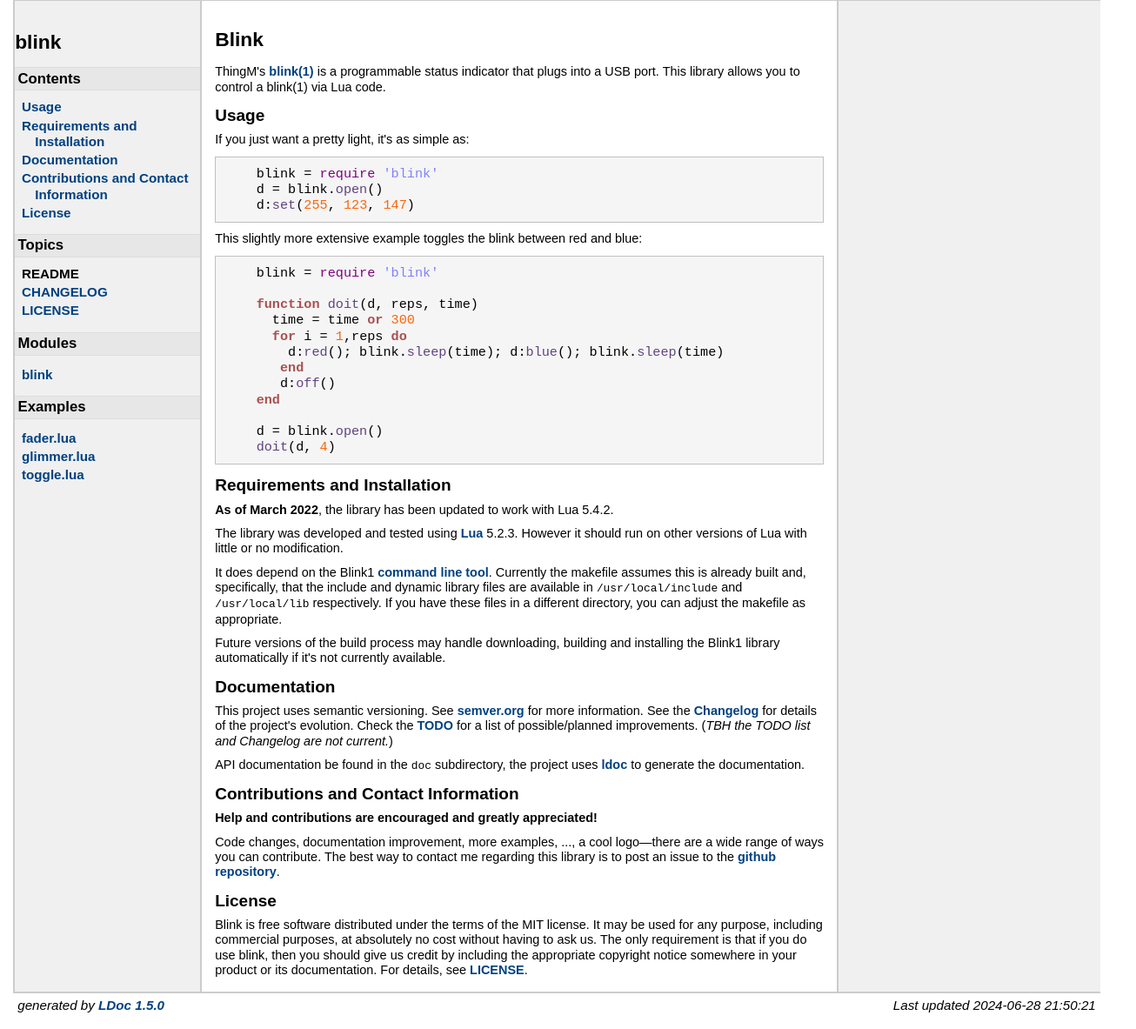
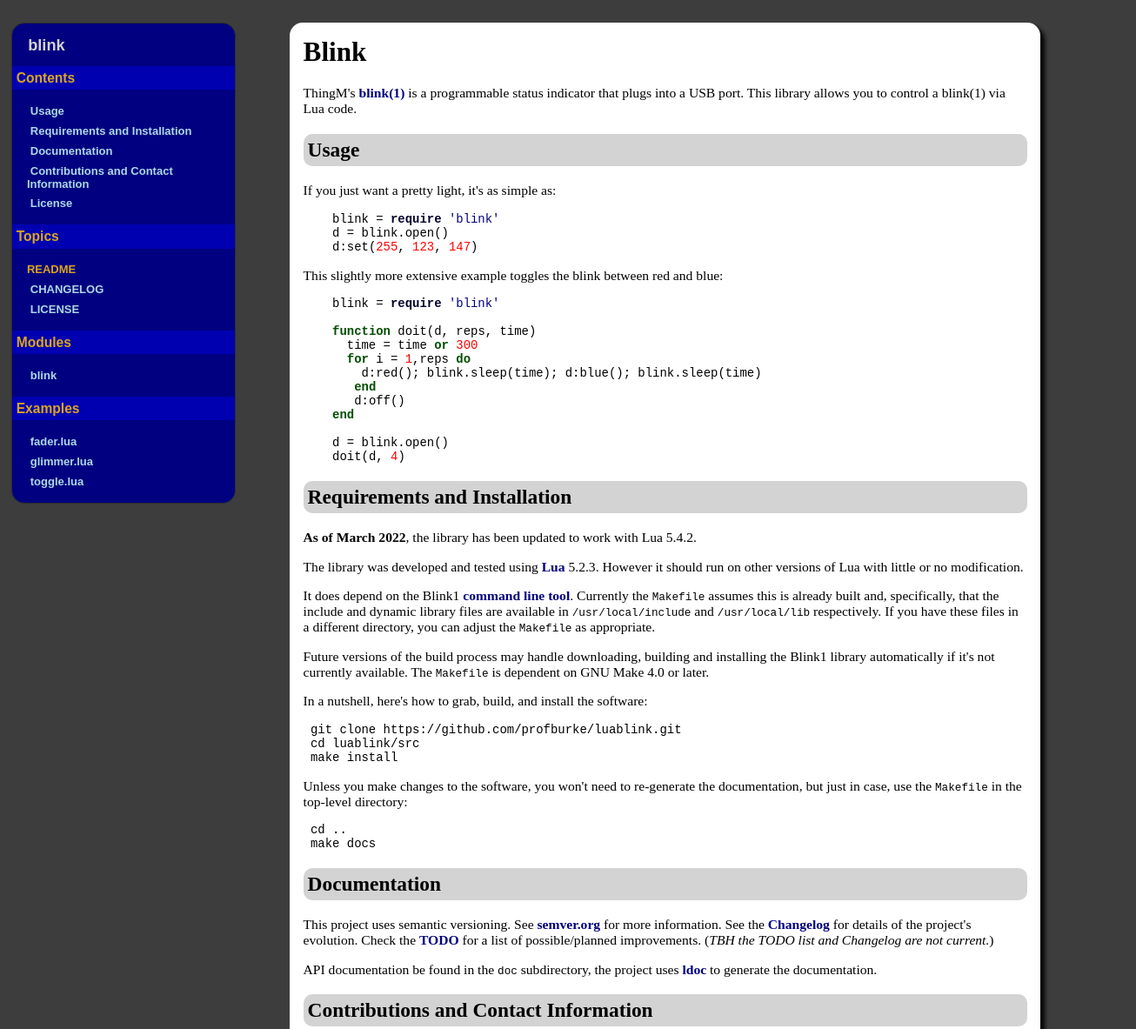
Before and after one commit to profburke/luablink, a plain HTML site: page doc/topics/README.md.html in a window 1280 px wide. Shown: the top 1183 px of the page at 87% size, 1306 px wide, since content can reach past the window. Drawn offline with Linux system fonts and the light colour scheme.

Commit message:
updates docs, README, TODO

```diff
--- a/doc/ldoc.css
+++ b/doc/ldoc.css
@@ -1,303 +1,97 @@
-/* BEGIN RESET
-
-Copyright (c) 2010, Yahoo! Inc. All rights reserved.
-Code licensed under the BSD License:
-http://developer.yahoo.com/yui/license.html
-version: 2.8.2r1
-*/
-html {
-    color: #000;
-    background: #FFF;
-}
-body,div,dl,dt,dd,ul,ol,li,h1,h2,h3,h4,h5,h6,pre,code,form,fieldset,legend,input,button,textarea,p,blockquote,th,td {
-    margin: 0;
-    padding: 0;
-}
-table {
-    border-collapse: collapse;
-    border-spacing: 0;
-}
-fieldset,img {
-    border: 0;
-}
-address,caption,cite,code,dfn,em,strong,th,var,optgroup {
-    font-style: inherit;
-    font-weight: inherit;
-}
-del,ins {
-    text-decoration: none;
-}
-li {
-    margin-left: 20px;
-}
-caption,th {
-    text-align: left;
-}
-h1,h2,h3,h4,h5,h6 {
-    font-size: 100%;
-    font-weight: bold;
-}
-q:before,q:after {
-    content: '';
-}
-abbr,acronym {
-    border: 0;
-    font-variant: normal;
-}
-sup {
-    vertical-align: baseline;
-}
-sub {
-    vertical-align: baseline;
-}
-legend {
-    color: #000;
-}
-input,button,textarea,select,optgroup,option {
-    font-family: inherit;
-    font-size: inherit;
-    font-style: inherit;
-    font-weight: inherit;
-}
-input,button,textarea,select {*font-size:100%;
-}
-/* END RESET */
+/* LDoc stylesheet, by Nils Nordman <nino at nordman.org>. */
 
 body {
-    margin-left: 1em;
-    margin-right: 1em;
-    font-family: arial, helvetica, geneva, sans-serif;
-    background-color: #ffffff; margin: 0px;
+  padding: 2em 1em 2em 1em;
+  margin: 0;
+  background-color: #3D3D3D;
+  width: 100%;
+  font-size: small;
 }
 
-code, tt { font-family: monospace; font-size: 1.1em; }
-span.parameter { font-family:monospace; }
-span.parameter:after { content:":"; }
-span.types:before { content:"("; }
-span.types:after { content:")"; }
-.type { font-weight: bold; font-style:italic }
+a:link { text-decoration: none; }
 
-body, p, td, th { font-size: .95em; line-height: 1.2em;}
+#navigation {
+  float: left;
+  width: 20%;
+  border-radius: 15px;
+  -moz-border-radius: 15px;
 
-p, ul { margin: 10px 0 0 0px;}
-
-strong { font-weight: bold;}
-
-em { font-style: italic;}
-
-h1 {
-    font-size: 1.5em;
-    margin: 20px 0 20px 0;
-}
-h2, h3, h4 { margin: 15px 0 10px 0; }
-h2 { font-size: 1.25em; }
-h3 { font-size: 1.15em; }
-h4 { font-size: 1.06em; }
-
-a:link { font-weight: bold; color: #004080; text-decoration: none; }
-a:visited { font-weight: bold; color: #006699; text-decoration: none; }
-a:link:hover { text-decoration: underline; }
-
-hr {
-    color:#cccccc;
-    background: #00007f;
-    height: 1px;
+  background-color: navy;
+  font-family: Arial Bold,Gadget,sans-serif;
+  color: lightgray;
+  vertical-align: top;
+  color: goldenrod;
+  border: 1px solid #2d2d2d;
 }
 
-blockquote { margin-left: 3em; }
-
-ul { list-style-type: disc; }
-
-p.name {
-    font-family: "Andale Mono", monospace;
-    padding-top: 1em;
-}
-
-pre {
-    background-color: rgb(245, 245, 245);
-    border: 1px solid #C0C0C0; /* silver */
-    padding: 10px;
-    margin: 10px 0 10px 0;
-    overflow: auto;
-    font-family: "Andale Mono", monospace;
-}
-
-pre.example {
-    font-size: .85em;
-}
-
-table.index { border: 1px #00007f; }
-table.index td { text-align: left; vertical-align: top; }
-
-#container {
-    margin-left: 1em;
-    margin-right: 1em;
-    background-color: #f0f0f0;
-}
-
-#product {
-    text-align: center;
-    border-bottom: 1px solid #cccccc;
-    background-color: #ffffff;
-}
-
-#product big {
-    font-size: 2em;
-}
-
-#main {
-    background-color: #f0f0f0;
-    border-left: 2px solid #cccccc;
-}
-
-#navigation {
-    float: left;
-    width: 14em;
-    vertical-align: top;
-    background-color: #f0f0f0;
-    overflow: visible;
+#navigation h1 {
+  font-size: 1.4em;
+  padding-left:  1em;
+  color: lightgray;
+  margin-top: 0;
 }
 
 #navigation h2 {
-    background-color:#e7e7e7;
-    font-size:1.1em;
-    color:#000000;
-    text-align: left;
-    padding:0.2em;
-    border-top:1px solid #dddddd;
-    border-bottom:1px solid #dddddd;
+  background-color: #0000b0;
+  font-size: 1.2em;
+  padding: 0.3em;
 }
 
-#navigation ul
-{
-    font-size:1em;
-    list-style-type: none;
-    margin: 1px 1px 10px 1px;
+#navigation ul {
+  list-style: none;
+  padding: 0;
+  margin-left: 1em;
 }
 
 #navigation li {
-    text-indent: -1em;
-    display: block;
-    margin: 3px 0px 0px 22px;
+  padding: 0.3em;
 }
 
-#navigation li li a {
-    margin: 0px 3px 0px -1em;
+#navigation a {
+  font-weight: bold;
+  color: lightblue;
+  padding: 0.3em;
+}
+
+#navigation a:hover {
+  background-color: #2D2D2D;
+  border-radius: 5px;
 }
 
 #content {
-    margin-left: 14em;
-    padding: 1em;
-    width: 700px;
-    border-left: 2px solid #cccccc;
-    border-right: 2px solid #cccccc;
-    background-color: #ffffff;
+  background-color: white;
+  margin-left: 25%;
+  width: 65%;
+  border-radius: 15px;
+  -moz-border-radius: 15px;
+  padding: 1em;
+  box-shadow: 5px 5px 5px black;
+  font-size: 1.2em;
+  overflow: visible;
 }
 
-#about {
-    clear: both;
-    padding: 5px;
-    border-top: 2px solid #cccccc;
-    background-color: #ffffff;
+#content a { font-weight: bold; color: navy; }
+#content a:hover { text-decoration: underline; }
+#content h1 { margin-top: 0; }
+
+#content h2 {
+  border-radius: 10px;
+  -moz-border-radius: 10px;
+  padding: 5px;
+  background-color: lightgrey;
 }
 
-@media print {
-    body {
-        font: 12pt "Times New Roman", "TimeNR", Times, serif;
-    }
-    a { font-weight: bold; color: #004080; text-decoration: underline; }
+#content dt { padding: 1em; border-top: 1px solid #aaa; }
+#content td { border-bottom: 1px dotted lightgray; }
+#content pre { font-size: 1.1em; }
 
-    #main {
-        background-color: #ffffff;
-        border-left: 0px;
-    }
+#about { text-align: center; margin-top: 1em; }
+#about a { color: darkgray; }
 
-    #container {
-        margin-left: 2%;
-        margin-right: 2%;
-        background-color: #ffffff;
-    }
-
-    #content {
-        padding: 1em;
-        background-color: #ffffff;
-    }
-
-    #navigation {
-        display: none;
-    }
-    pre.example {
-        font-family: "Andale Mono", monospace;
-        font-size: 10pt;
-        page-break-inside: avoid;
-    }
-}
-
-table.module_list {
-    border-width: 1px;
-    border-style: solid;
-    border-color: #cccccc;
-    border-collapse: collapse;
-}
-table.module_list td {
-    border-width: 1px;
-    padding: 3px;
-    border-style: solid;
-    border-color: #cccccc;
-}
-table.module_list td.name { background-color: #f0f0f0; min-width: 200px; }
-table.module_list td.summary { width: 100%; }
-
-
-table.function_list {
-    border-width: 1px;
-    border-style: solid;
-    border-color: #cccccc;
-    border-collapse: collapse;
-}
-table.function_list td {
-    border-width: 1px;
-    padding: 3px;
-    border-style: solid;
-    border-color: #cccccc;
-}
-table.function_list td.name { background-color: #f0f0f0; min-width: 200px; }
-table.function_list td.summary { width: 100%; }
-
-ul.nowrap {
-    overflow:auto;
-    white-space:nowrap;
-}
-
-dl.table dt, dl.function dt {border-top: 1px solid #ccc; padding-top: 1em;}
-dl.table dd, dl.function dd {padding-bottom: 1em; margin: 10px 0 0 20px;}
-dl.table h3, dl.function h3 {font-size: .95em;}
-
-/* stop sublists from having initial vertical space */
-ul ul { margin-top: 0px; }
-ol ul { margin-top: 0px; }
-ol ol { margin-top: 0px; }
-ul ol { margin-top: 0px; }
-
-/* make the target distinct; helps when we're navigating to a function */
-a:target + * {
-  background-color: #FF9;
-}
-
-
-/* styles for prettification of source */
-pre .comment { color: #558817; }
-pre .constant { color: #a8660d; }
-pre .escape { color: #844631; }
-pre .keyword { color: #aa5050; font-weight: bold; }
-pre .library { color: #0e7c6b; }
-pre .marker { color: #512b1e; background: #fedc56; font-weight: bold; }
-pre .string { color: #8080ff; }
-pre .number { color: #f8660d; }
-pre .function-name { color: #60447f; }
-pre .operator { color: #2239a8; font-weight: bold; }
-pre .preprocessor, pre .prepro { color: #a33243; }
-pre .global { color: #800080; }
-pre .user-keyword { color: #800080; }
-pre .prompt { color: #558817; }
-pre .url { color: #272fc2; text-decoration: underline; }
+/* ze code */
+.keyword {font-weight: bold; color: #004d00; }
+.number  { color: red; }
+.string  { color: navy; }
+.comment { color:  #00002d; font-style: italic; }
+.prepro { color: darkred; }
+.global { font-weight: bold; color: #00002d; }
--- a/doc/topics/README.md.html
+++ b/doc/topics/README.md.html
@@ -105,9 +105,25 @@
 
 <p>The library was developed and tested using <a href="http://lua.org">Lua</a> 5.2.3. However it should run on other versions of Lua with little or no modification. </p>
 
-<p>It does depend on the Blink1 <a href="https://github.com/todbot/blink1/blob/master/docs/blink1-tool.md">command line tool</a>. Currently the makefile assumes this is already built and, specifically, that the include and dynamic library files are available in <code>/usr/local/include</code> and <code>/usr/local/lib</code> respectively. If you have these files in a different directory, you can adjust the makefile as appropriate.</p>
+<p>It does depend on the Blink1 <a href="https://github.com/todbot/blink1/blob/master/docs/blink1-tool.md">command line tool</a>. Currently the <code>Makefile</code> assumes this is already built and, specifically, that the include and dynamic library files are available in <code>/usr/local/include</code> and <code>/usr/local/lib</code> respectively. If you have these files in a different directory, you can adjust the <code>Makefile</code> as appropriate.</p>
 
-<p>Future versions of the build process may handle downloading, building and installing the Blink1 library automatically if it's not currently available.</p>
+<p>Future versions of the build process may handle downloading, building and installing the Blink1 library automatically if it's not currently available. The <code>Makefile</code> is dependent on GNU Make 4.0 or later.</p>
+
+<p>In a nutshell, here's how to grab, build, and install the software:</p>
+
+<pre><code> git clone https://github.com/profburke/luablink.git
+ cd luablink/src
+ make install
+</code></pre>
+
+
+
+<p>Unless you make changes to the software, you won't need to re-generate the documentation, but just in case, use the <code>Makefile</code> in the top-level directory:</p>
+
+<pre><code> cd ..
+ make docs
+</code></pre>
+
 
 <p><a name="Documentation"></a></p>
 <h2>Documentation</h2>
@@ -134,7 +150,7 @@
 </div> <!-- id="main" -->
 <div id="about">
 <i>generated by <a href="http://github.com/lunarmodules/LDoc">LDoc 1.5.0</a></i>
-<i style="float:right;">Last updated 2024-06-28 21:50:21 </i>
+<i style="float:right;">Last updated 2024-08-22 17:43:02 </i>
 </div> <!-- id="about" -->
 </div> <!-- id="container" -->
 </body>
```
Also changed, not shown: doc/examples/fader.lua.html (+1 -1 lines), doc/examples/glimmer.lua.html (+1 -1 lines), doc/examples/toggle.lua.html (+1 -1 lines), doc/index.html (+1 -1 lines), doc/topics/CHANGELOG.md.html (+1 -1 lines), doc/topics/LICENSE.html (+1 -1 lines), 2 other files.
